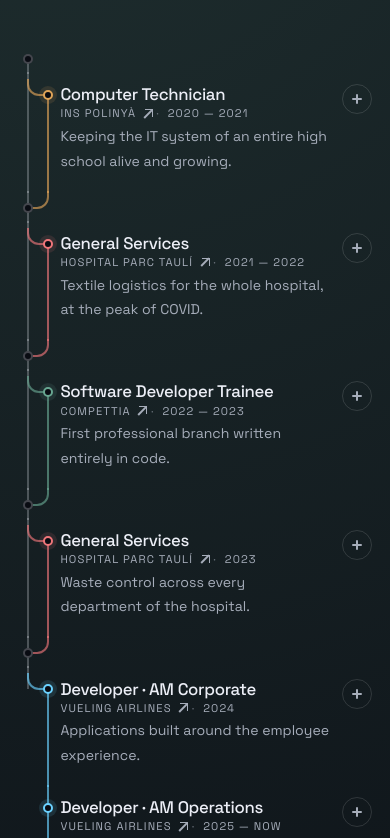
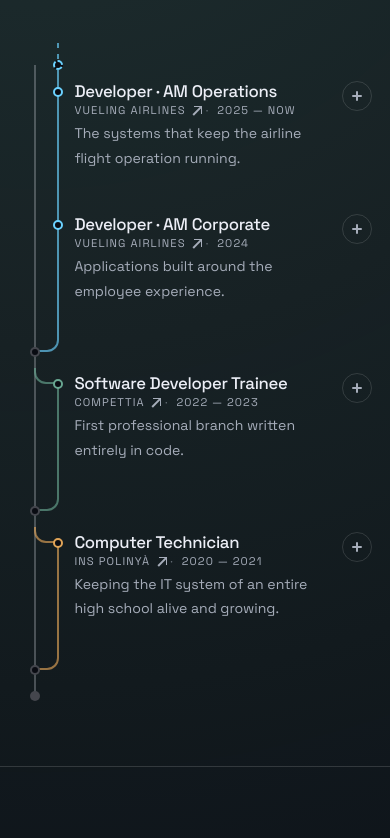
Before and after one commit to AstroIzan/izanestirado-portfolio, an Angular app in the folder client/: page / in a window 390 px wide. Shown: the part 986-1824 px from the top of the page. Built offline with nearby package versions, Linux system fonts and the light colour scheme.

Commit message:
refactor(experience): refine timeline layout

```diff
--- a/client/src/app/features/work/experience/experience.component.html
+++ b/client/src/app/features/work/experience/experience.component.html
@@ -12,8 +12,9 @@
     <ol class="git-rows">
       @for (item of graph; track item.row.id) {
         <li
+          #graphRow
           class="git-row"
-          [class]="'branch--' + item.row.branch"
+          [class]="'git-row branch--' + item.row.branch"
           [class.git-row--point]="!item.row.role"
           [class.git-row--merge]="item.row.merge"
           [class.git-row--head]="item.row.head"
@@ -28,7 +29,9 @@
             @if (item.corner) {
               <span class="corner" [class.corner--in]="item.corner === 'in'"></span>
             }
-            @if (item.masterNode) { <span class="node node--master"></span> }
+            @if (item.masterNode) {
+              <span class="node node--master" [class.node--start]="item.row.id === 'init'"></span>
+            }
             @if (item.branchNode) { <span class="node node--branch"></span> }
           </div>
 
@@ -64,6 +67,7 @@
               </div>
 
               <div class="entry-detail" [id]="'detail-' + item.row.id" [hidden]="!isOpen(item.row.id)">
+                <div class="entry-detail-content">
                   <ul class="entry-bullets">
                     @for (bullet of item.row.bullets; track bullet) {
                       <li>{{ bullet }}</li>
@@ -76,6 +80,7 @@
                   </ul>
                 </div>
               </div>
+            </div>
           }
         </li>
       }
--- a/client/src/app/features/work/experience/experience.component.scss
+++ b/client/src/app/features/work/experience/experience.component.scss
@@ -19,6 +19,7 @@
 	letter-spacing: 0.18em;
 }
 
+
 .section-title h2 {
 	margin: 0;
 	font-size: clamp(2rem, 4vw, 3.5rem);
@@ -33,17 +34,18 @@
 }
 
 .git-graph {
-	--rail-w: 88px;
-	--lane-master: 18px;
-	--lane-branch: 58px;
-	--node-y: 30px;
-	--node-size: 12px;
-	--corner-h: 24px;
-	--line-w: 2px;
+	--rail-w: clamp(3.5rem, 8vw, 5.5rem);
+	--master-x: 30%;
+	--branch-x: 70%;
+	--node-y-base: clamp(22px, 3vw, 30px);
+	--node-y: var(--node-y-base);
+	--node-size: clamp(10px, 1.2vw, 12px);
+	--curve-height: clamp(16px, 2.4vw, 24px);
+	--line-width: 0.125rem;
 	--master-color: color-mix(in srgb, var(--text) 26%, transparent);
-	--branch-color: var(--primary);
-
 	margin-top: 3.25rem;
+	position: relative;
+	overflow-anchor: none;
 }
 
 .git-rows {
@@ -53,23 +55,23 @@
 }
 
 .git-row {
+	position: relative;
 	display: grid;
 	grid-template-columns: var(--rail-w) minmax(0, 1fr);
 }
 
 .git-row--point {
-	/* Node sits where the incoming curve lands, so both rails stay continuous. */
-	--node-y: var(--corner-h);
+	--node-y: var(--curve-height);
+	min-height: calc(var(--curve-height) + var(--node-size));
+}
 
-	min-height: 38px;
+.git-row--head {
+	--node-y: var(--node-y-base);
+	min-height: calc(var(--node-y) + var(--node-size) / 2);
 }
 
 .branch--polinya {
 	--branch-color: var(--color-graph-1);
-}
-
-.branch--tauli {
-	--branch-color: var(--color-graph-2);
 }
 
 .branch--compettia {
@@ -84,99 +86,103 @@
 	position: relative;
 }
 
+.line,
+.corner,
+.node {
+	position: absolute;
+	z-index: 1;
+}
+
 .line {
-	position: absolute;
-	width: var(--line-w);
+	box-sizing: border-box;
+	width: 0;
+	border-left: var(--line-width) solid transparent;
 	transform: translateX(-50%);
 }
 
 .line--master {
-	left: var(--lane-master);
-	background: var(--master-color);
+	left: var(--master-x);
+	border-left-color: var(--master-color);
 }
 
 .line--branch {
-	left: var(--lane-branch);
-	background: color-mix(in srgb, var(--branch-color) 65%, transparent);
+	left: var(--branch-x);
+	border-left-color: color-mix(in srgb, var(--branch-color) 65%, transparent);
 }
 
-/* Joints overlap by 1px so the rails stay solid at any zoom level. */
 .line--top {
-	top: -1px;
-	height: calc(var(--node-y) + 1px);
+	top: 0;
+	height: var(--node-y);
 }
 
 .line--bottom {
 	top: var(--node-y);
-	bottom: -1px;
+	bottom: 0;
+}
+
+.line--open {
+	top: 0;
+	height: var(--node-y);
+	border-left: 0;
+	width: var(--line-width);
+	background: repeating-linear-gradient(to bottom, var(--branch-color) 0 5px, transparent 5px 11px);
+	opacity: 0.65;
+}
+
+.git-row--head .line--branch.line--top {
+	display: none;
 }
 
 .git-row--merge .line--branch.line--top {
-	height: calc(var(--node-y) - var(--corner-h) + 1px);
-}
-
-.line--open {
-	top: var(--node-y);
-	height: 34px;
-	background: repeating-linear-gradient(to bottom, var(--branch-color) 0 5px, transparent 5px 11px);
-	opacity: 0.5;
+	height: calc(var(--node-y) - var(--curve-height));
 }
 
 .corner {
-	position: absolute;
-	/* Content-box keeps every border centred on its lane coordinate. */
-	box-sizing: content-box;
-	left: calc(var(--lane-master) - var(--line-w) / 2);
-	top: calc(var(--node-y) - var(--corner-h));
-	width: calc(var(--lane-branch) - var(--lane-master));
-	height: calc(var(--corner-h) - var(--line-w) / 2);
-	border-bottom: var(--line-w) solid color-mix(in srgb, var(--branch-color) 65%, transparent);
-	border-left: var(--line-w) solid color-mix(in srgb, var(--branch-color) 65%, transparent);
+	box-sizing: border-box;
+	left: calc(var(--master-x) - var(--line-width) / 2);
+	top: calc(var(--node-y) - var(--curve-height));
+	width: calc(var(--branch-x) - var(--master-x) + var(--line-width));
+	height: var(--curve-height);
+	border-bottom: var(--line-width) solid color-mix(in srgb, var(--branch-color) 65%, transparent);
+	border-left: var(--line-width) solid color-mix(in srgb, var(--branch-color) 65%, transparent);
 	border-bottom-left-radius: 12px;
 }
 
 .corner--in {
 	border-left: 0;
 	border-bottom-left-radius: 0;
-	border-right: var(--line-w) solid color-mix(in srgb, var(--branch-color) 65%, transparent);
+	border-right: var(--line-width) solid color-mix(in srgb, var(--branch-color) 65%, transparent);
 	border-bottom-right-radius: 12px;
 }
 
 .node {
-	position: absolute;
+	box-sizing: border-box;
 	top: var(--node-y);
+	left: var(--branch-x);
 	width: var(--node-size);
 	height: var(--node-size);
-	border-radius: 999px;
+	border: var(--line-width) solid var(--branch-color);
+	border-radius: 50%;
 	background: var(--bg);
 	transform: translate(-50%, -50%);
 }
 
 .node--master {
-	left: var(--lane-master);
-	border: var(--line-w) solid var(--master-color);
+	left: var(--master-x);
+	border-color: var(--master-color);
 }
 
-.node--branch {
-	left: var(--lane-branch);
-	border: 2px solid var(--branch-color);
-	box-shadow: 0 0 0 4px color-mix(in srgb, var(--branch-color) 12%, transparent);
-	transition: box-shadow 0.25s ease;
-}
-
-.git-row.is-open .node--branch {
-	background: var(--branch-color);
-	box-shadow: 0 0 0 6px color-mix(in srgb, var(--branch-color) 18%, transparent);
+.node--start {
+	border: 0;
+	background: color-mix(in srgb, var(--text) 26%, var(--bg));
 }
 
 .git-row--head .node--branch {
 	border-style: dashed;
-	box-shadow: none;
-	opacity: 0.6;
 }
 
 .entry {
-	/* Aligns the role title with its node on the rail. */
+	grid-column: 2;
 	padding: 1.05rem 0 1.5rem;
 }
 
@@ -336,13 +342,35 @@
 }
 
 .entry-detail {
-	margin-top: 1.1rem;
+	display: grid;
+	grid-template-rows: 0fr;
+	margin-top: 0;
 	padding-left: 1rem;
+	overflow: hidden;
 	border-left: 1px solid color-mix(in srgb, var(--branch-color) 35%, transparent);
+	opacity: 0;
+	transition:
+		grid-template-rows 0.45s ease,
+		margin-top 0.35s ease,
+		opacity 0.25s ease;
+}
+
+.entry-detail > * {
+	min-height: 0;
+}
+
+.entry-detail-content {
+	min-height: 0;
 }
 
 .entry-detail[hidden] {
-	display: none;
+	display: grid;
+}
+
+.entry-detail:not([hidden]) {
+	grid-template-rows: 1fr;
+	margin-top: 1.1rem;
+	opacity: 1;
 }
 
 .entry-bullets {
@@ -382,17 +410,12 @@
 	.entry-toggle,
 	.entry-toggle::after,
 	.entry-company::after,
-	.entry-company-arrow,
-	.node--branch {
+	.entry-company-arrow {
 		transition: none;
 	}
-}
 
-@media (max-width: 1180px) {
-	.git-graph {
-		--rail-w: 76px;
-		--lane-master: 16px;
-		--lane-branch: 50px;
+	.entry-detail {
+		transition: none;
 	}
 }
 
@@ -402,11 +425,7 @@
 	}
 
 	.git-graph {
-		--rail-w: 62px;
-		--lane-master: 14px;
-		--lane-branch: 42px;
-		--node-y: 26px;
-		--corner-h: 20px;
+		--rail-w: clamp(3.5rem, 8vw, 5.5rem);
 	}
 
 	.entry {
@@ -433,18 +452,9 @@
 	}
 
 	.git-graph {
-		--rail-w: 42px;
-		--lane-master: 10px;
-		--lane-branch: 30px;
-		--node-y: 22px;
-		--node-size: 10px;
-		--corner-h: 16px;
+		--rail-w: 3.5rem;
 
 		margin-top: 2.5rem;
-	}
-
-	.git-row--point {
-		min-height: 30px;
 	}
 
 	.entry {
--- a/client/src/app/features/work/experience/experience.component.ts
+++ b/client/src/app/features/work/experience/experience.component.ts
@@ -23,124 +23,45 @@
 })
 export class ExperienceComponent {
   private readonly rows: GraphRow[] = [
-    { id: 'init', branch: 'master', lane: 'master' },
+    { id: 'head', branch: 'vueling', lane: 'branch', head: true },
     {
-      id: 'polinya',
-      branch: 'polinya',
-      lane: 'branch',
-      split: true,
-      role: 'Computer Technician',
-      company: 'INS Polinyà',
-      companyUrl: 'https://agora.xtec.cat/iespolinya/',
-      period: '2020 — 2021',
-      summary: 'Keeping the IT system of an entire high school alive and growing.',
-      bullets: [
-        'Maintenance and improvement of the whole IT system of the institute.',
-        'Deployment of new equipment and upgrades over the existing setup.',
-        'Day-to-day support for classroom and staff devices.'
-      ],
-      tags: ['Hardware', 'Networking', 'Support']
+      id: 'vueling-operations', branch: 'vueling', lane: 'branch',
+      role: 'Developer · AM Operations', company: 'Vueling Airlines', companyUrl: 'https://www.vueling.com',
+      period: '2025 — Now', summary: 'The systems that keep the airline flight operation running.',
+      bullets: ['Development, maintenance and evolution of the flight operations applications.', '24/7 on-call rotation to keep the operation under control.', 'Complex migrations, work alongside product and IOP reviews.'],
+      tags: ['C#', '.NET', 'Angular', 'SQL', 'On-call']
     },
-    { id: 'merge-polinya', branch: 'polinya', lane: 'master', merge: true },
     {
-      id: 'tauli-textile',
-      branch: 'tauli',
-      lane: 'branch',
-      split: true,
-      role: 'General Services',
-      company: 'Hospital Parc Taulí',
-      companyUrl: 'https://www.tauli.cat',
-      period: '2021 — 2022',
-      summary: 'Textile logistics for the whole hospital, at the peak of COVID.',
-      bullets: [
-        'Control of every textile item across floors and changing rooms.',
-        'Making sure patients and staff always had the material they needed.',
-        'Strict health protocols during the hardest months of the pandemic.'
-      ],
-      tags: ['Logistics', 'Protocols', 'Teamwork']
+      id: 'vueling-corporate', branch: 'vueling', lane: 'branch',
+      role: 'Developer · AM Corporate', company: 'Vueling Airlines', companyUrl: 'https://www.vueling.com',
+      period: '2024', summary: 'Applications built around the employee experience.',
+      bullets: ['Development, support and maintenance of the corporate employee apps.', 'Flows for employee requests, needs and benefits.'],
+      tags: ['C#', '.NET', 'Angular', 'SQL']
     },
-    { id: 'merge-tauli-textile', branch: 'tauli', lane: 'master', merge: true },
+    { id: 'merge-vueling', branch: 'vueling', lane: 'master', merge: true },
     {
-      id: 'compettia',
-      branch: 'compettia',
-      lane: 'branch',
-      split: true,
-      role: 'Software Developer Trainee',
-      company: 'Compettia',
-      companyUrl: 'https://www.compettia.com',
-      period: '2022 — 2023',
-      summary: 'First professional branch written entirely in code.',
-      bullets: [
-        'Development in C# with .NET and ASP.NET MVC, plus HTML front-end work.',
-        'Business data exports to Excel for corporate reporting.',
-        'Xamarin and MAUI migration of the mobile apps, plus environment maintenance.'
-      ],
+      id: 'compettia', branch: 'compettia', lane: 'branch', split: true,
+      role: 'Software Developer Trainee', company: 'Compettia', companyUrl: 'https://www.compettia.com',
+      period: '2022 — 2023', summary: 'First professional branch written entirely in code.',
+      bullets: ['Development in C# with .NET and ASP.NET MVC, plus HTML front-end work.', 'Business data exports to Excel for corporate reporting.', 'Xamarin and MAUI migration of the mobile apps, plus environment maintenance.'],
       tags: ['C#', '.NET', 'ASP.NET MVC', 'Xamarin']
     },
     { id: 'merge-compettia', branch: 'compettia', lane: 'master', merge: true },
     {
-      id: 'tauli-waste',
-      branch: 'tauli',
-      lane: 'branch',
-      split: true,
-      role: 'General Services',
-      company: 'Hospital Parc Taulí',
-      companyUrl: 'https://www.tauli.cat',
-      period: '2023',
-      summary: 'Waste control across every department of the hospital.',
-      bullets: [
-        'Control of the waste generated by the different hospital departments.',
-        'Correct treatment of biohazard and regular waste under strict protocols.',
-        'Management and monitoring of the environments involved.'
-      ],
-      tags: ['Operations', 'Protocols', 'Safety']
+      id: 'polinya', branch: 'polinya', lane: 'branch', split: true,
+      role: 'Computer Technician', company: 'INS Polinyà', companyUrl: 'https://agora.xtec.cat/iespolinya/',
+      period: '2020 — 2021', summary: 'Keeping the IT system of an entire high school alive and growing.',
+      bullets: ['Maintenance and improvement of the whole IT system of the institute.', 'Deployment of new equipment and upgrades over the existing setup.', 'Day-to-day support for classroom and staff devices.'],
+      tags: ['Hardware', 'Networking', 'Support']
     },
-    { id: 'merge-tauli-waste', branch: 'tauli', lane: 'master', merge: true },
-    {
-      id: 'vueling-corporate',
-      branch: 'vueling',
-      lane: 'branch',
-      split: true,
-      role: 'Developer · AM Corporate',
-      company: 'Vueling Airlines',
-      companyUrl: 'https://www.vueling.com',
-      period: '2024',
-      summary: 'Applications built around the employee experience.',
-      bullets: [
-        'Development, support and maintenance of the corporate employee apps.',
-        'Flows for employee requests, needs and benefits.'
-      ],
-      tags: ['C#', '.NET', 'Angular', 'SQL']
-    },
-    {
-      id: 'vueling-operations',
-      branch: 'vueling',
-      lane: 'branch',
-      role: 'Developer · AM Operations',
-      company: 'Vueling Airlines',
-      companyUrl: 'https://www.vueling.com',
-      period: '2025 — Now',
-      summary: 'The systems that keep the airline flight operation running.',
-      bullets: [
-        'Development, maintenance and evolution of the flight operations applications.',
-        '24/7 on-call rotation to keep the operation under control.',
-        'Complex migrations, work alongside product and IOP reviews.'
-      ],
-      tags: ['C#', '.NET', 'Angular', 'SQL', 'On-call']
-    },
-    { id: 'head', branch: 'vueling', lane: 'branch', head: true }
+    { id: 'merge-polinya', branch: 'polinya', lane: 'master', merge: true },
+    { id: 'init', branch: 'master', lane: 'master' }
   ];
-
-  /** Last row still connected to master: after it the open branch keeps going alone. */
-  private readonly lastMasterTouch = this.rows.reduce(
-    (last, row, index) => (row.lane === 'master' || row.split ? index : last),
-    0
-  );
 
   readonly graph = this.rows.map((row, index) => ({
     row,
-    masterTop: index > 0 && index <= this.lastMasterTouch,
-    masterBottom: index < this.lastMasterTouch,
+    masterTop: index > 0,
+    masterBottom: index < this.rows.length - 1,
     masterNode: row.lane === 'master',
     branchTop: !!row.merge || (row.lane === 'branch' && !row.split),
     branchBottom: row.lane === 'branch' && !row.head,
```
Lines whose indentation alone changed are shown as unchanged.
